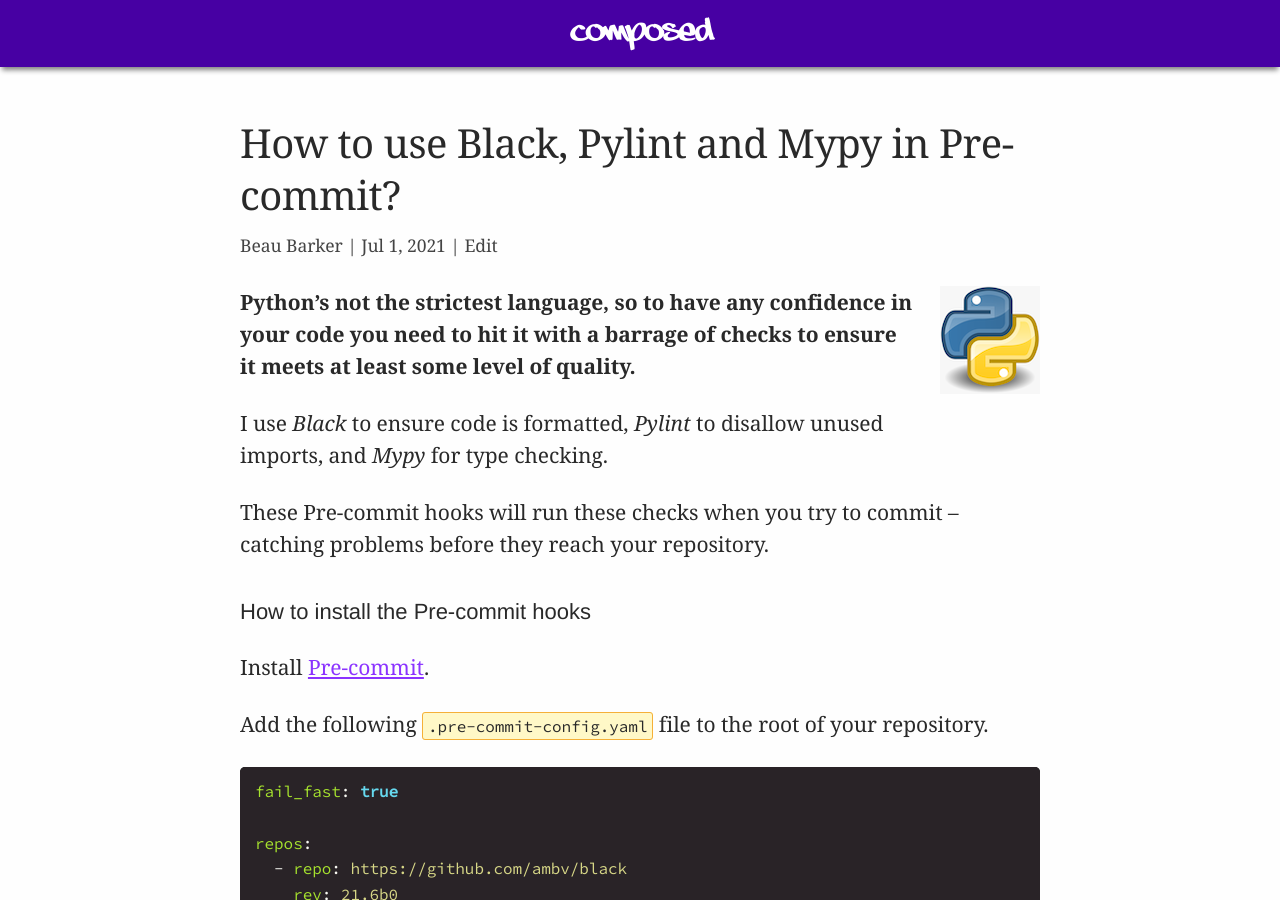
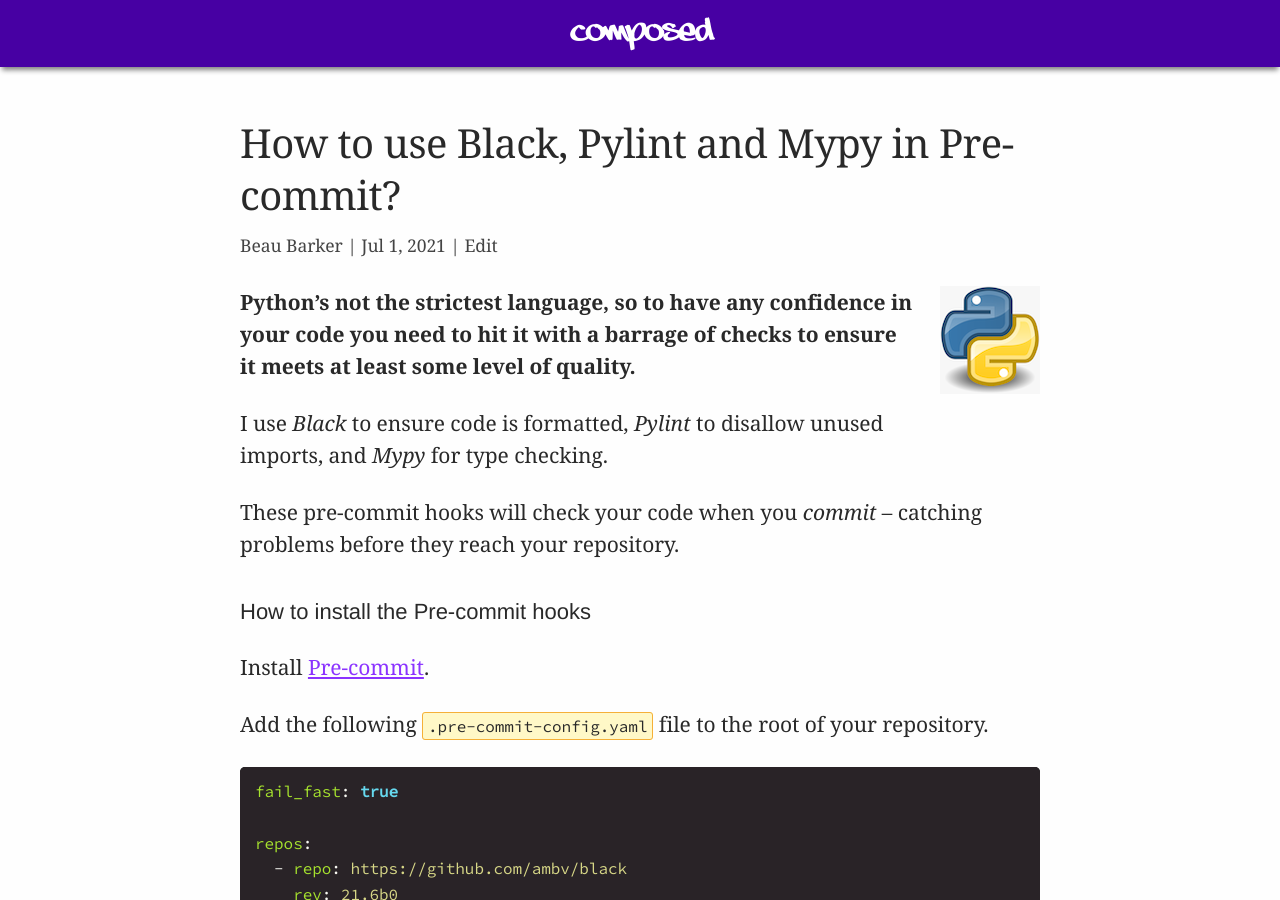
Before and after one commit to explodinglabs/explodinglabs.github.io, a Jekyll site: the page built from docs/_posts/python/2021-07-01-code-quality-pre-commit.markdown, in a window 1280 px wide and 900 px high. Built offline with Jekyll 4.4.1, drawn with Linux system fonts in a browser that asks for light colours.

Commit message:
Update 2021-07-01-code-quality-pre-commit.markdown

```diff
--- a/docs/_posts/python/2021-07-01-code-quality-pre-commit.markdown
+++ b/docs/_posts/python/2021-07-01-code-quality-pre-commit.markdown
@@ -21,7 +21,7 @@
 I use *Black* to ensure code is formatted,
 *Pylint* to disallow unused imports, and *Mypy* for type checking.
 
-These Pre-commit hooks will run these checks when you try to commit -- catching problems before they
+These pre-commit hooks will check your code when you _commit_ -- catching problems before they
 reach your repository.
 
 ## How to install the Pre-commit hooks
```
